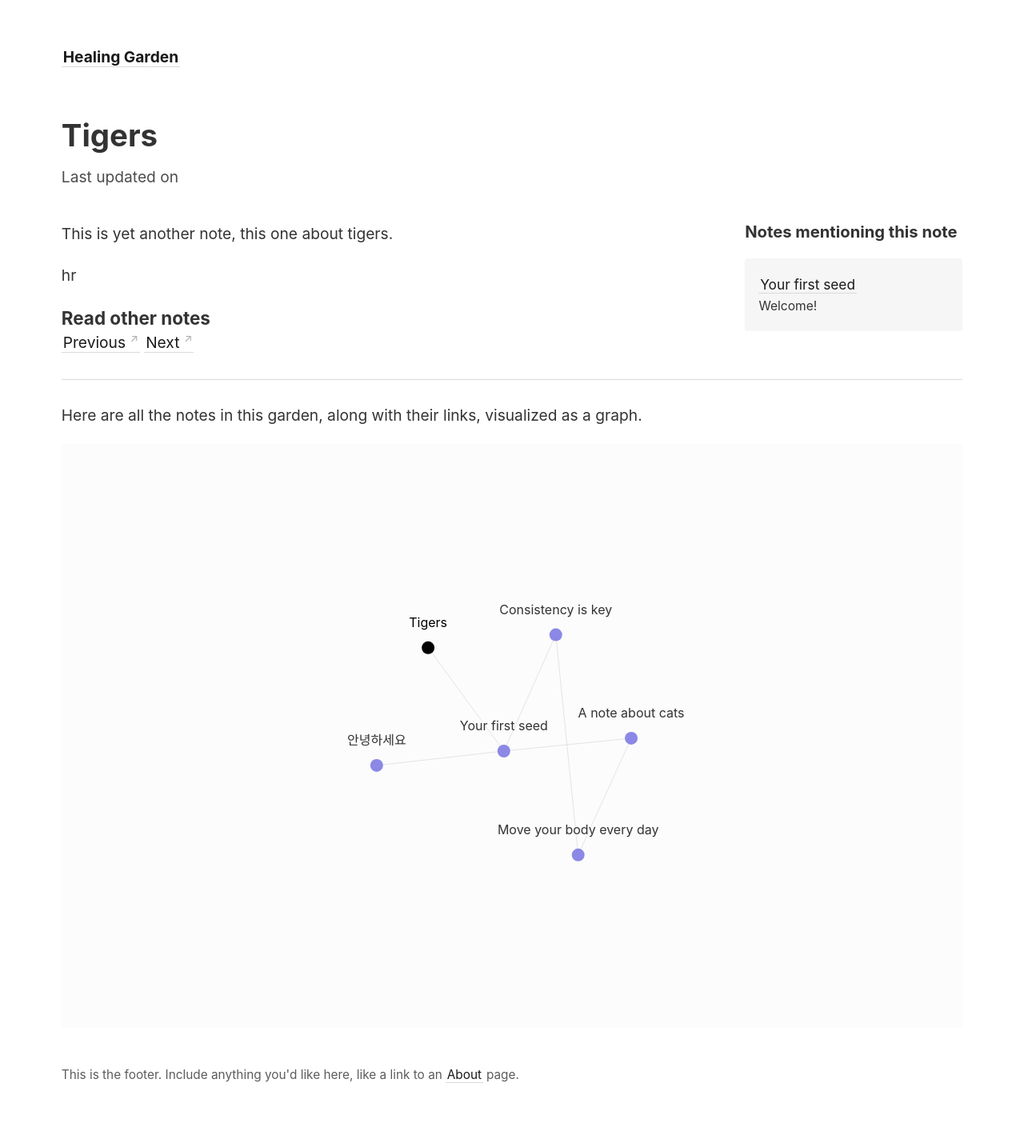
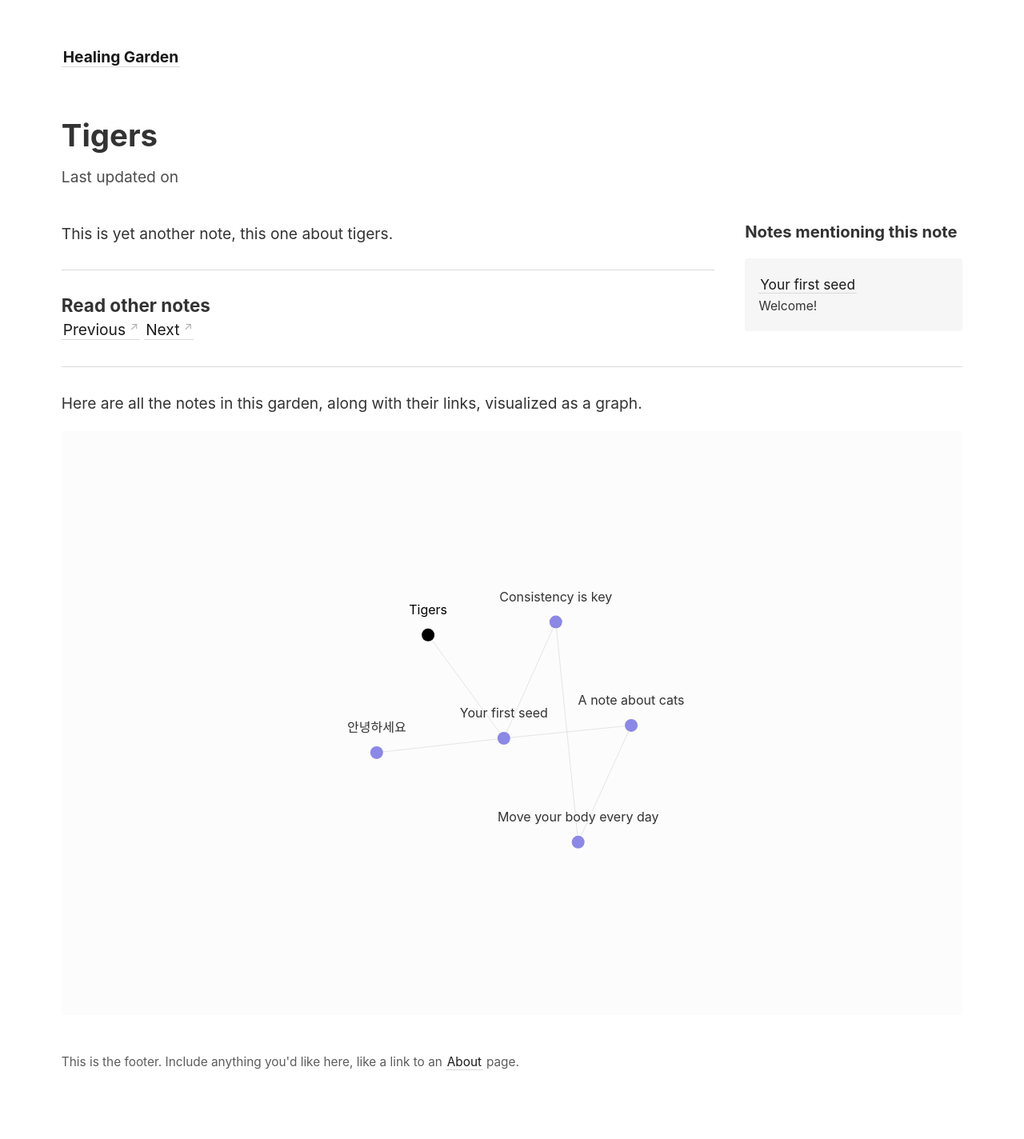
Before and after one commit to corvusdeinanis/couscous, a Jekyll site: the page built from _notes/animals/tigers.md, in a window 1280 px wide. Shown: the whole page at 80% size. Built offline with Jekyll 4.4.1, drawn with Linux system fonts in a browser that asks for light colours.

Commit message:
Update note.html

```diff
--- a/_layouts/note.html
+++ b/_layouts/note.html
@@ -14,7 +14,7 @@ layout: default
   <div id="notes-entry-container">
     <content>
       {{ content }}
-      hr
+      <hr>
       {% include pagination-post.html %}
     </content>
 
```
